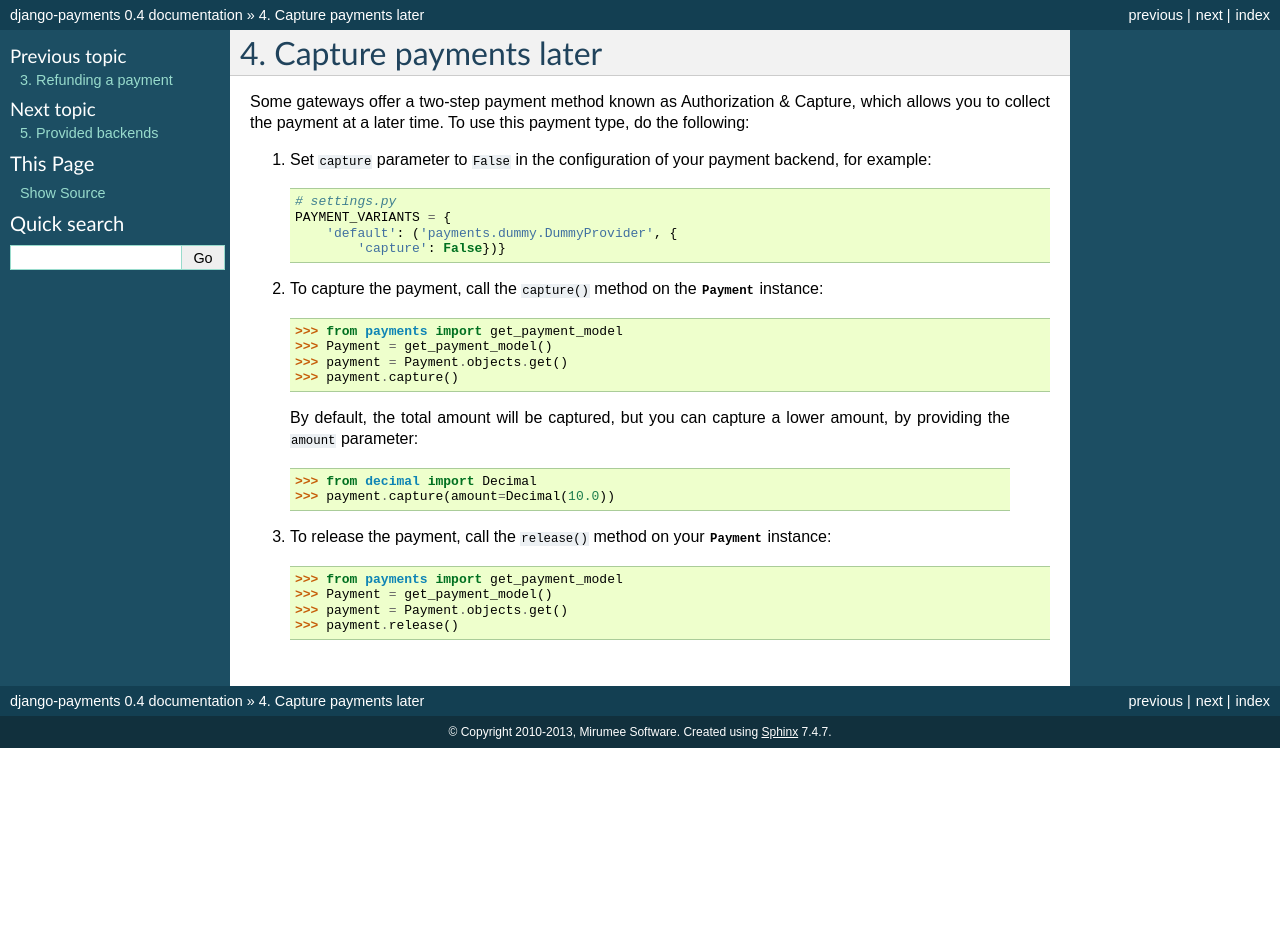
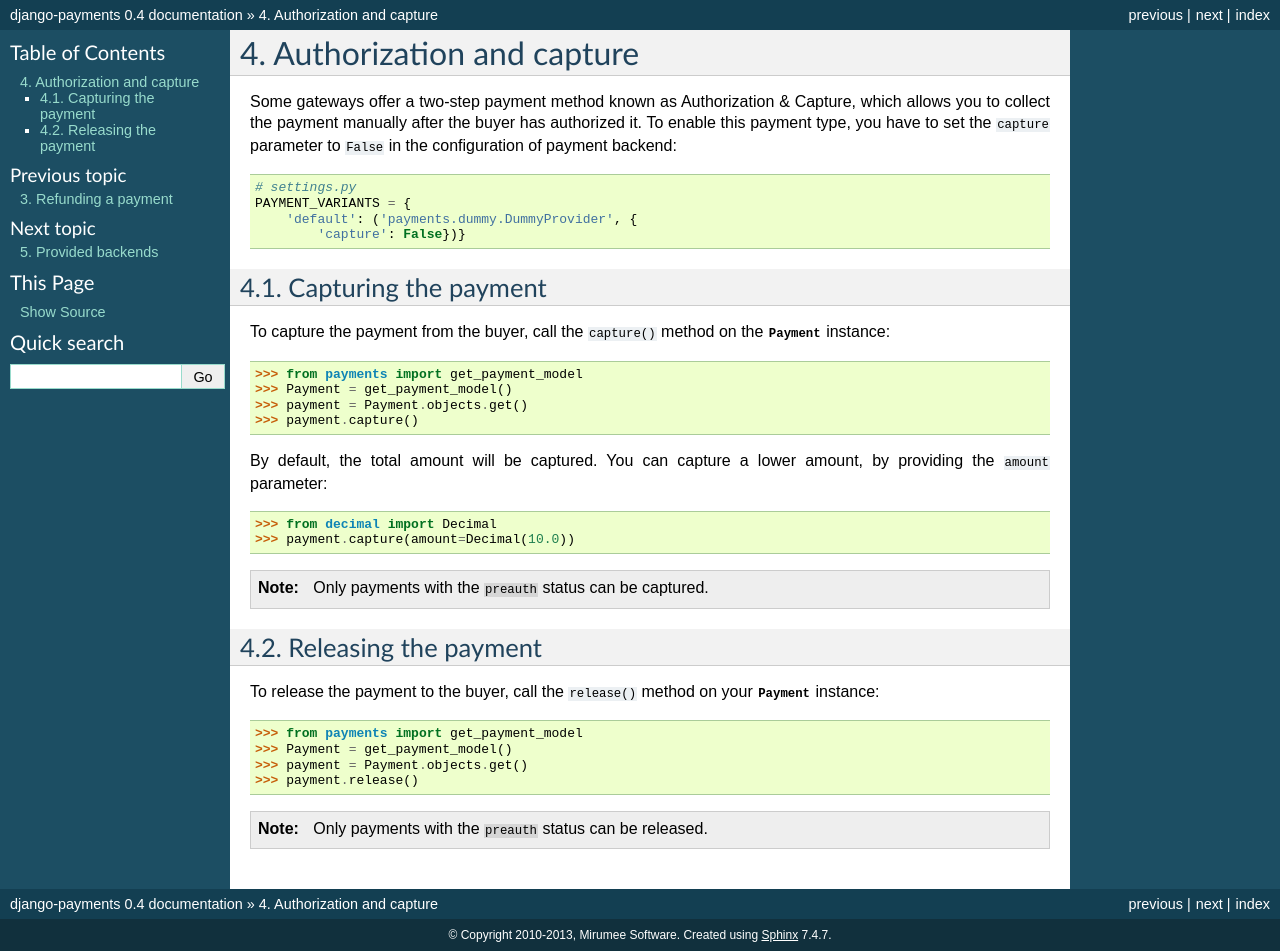
Before and after one commit to jazzband/django-payments, a Sphinx documentation site: the page built from doc/preauth.rst, in a window 1280 px wide. Built offline with Sphinx 7.4.7, drawn with Linux system fonts in a browser that asks for light colours; before the commit the page ends 900 px from its top, so only the background shows below that.

Commit message:
Refactor preauth chapter

```diff
--- a/doc/preauth.rst
+++ b/doc/preauth.rst
@@ -1,34 +1,44 @@
 .. _capture-payments:
 
-Capture payments later
-======================
+Authorization and capture
+=========================
 
-Some gateways offer a two-step payment method known as Authorization & Capture, which allows you to collect the payment at a later time. To use this payment type, do the following:
+Some gateways offer a two-step payment method known as Authorization & Capture, which allows you to collect the payment manually after the buyer has authorized it. To enable this payment type, you have to set the ``capture`` parameter to ``False`` in the configuration of payment backend::
 
-1. Set ``capture`` parameter to ``False`` in the configuration of your payment backend, for example::
-
-      # settings.py
-      PAYMENT_VARIANTS = {
-          'default': ('payments.dummy.DummyProvider', {
-              'capture': False})}
+    # settings.py
+    PAYMENT_VARIANTS = {
+        'default': ('payments.dummy.DummyProvider', {
+            'capture': False})}
 
 
-2. To capture the payment, call the ``capture()`` method on the :class:`Payment` instance::
+Capturing the payment
+---------------------
+To capture the payment from the buyer, call the ``capture()`` method on the :class:`Payment` instance::
 
-    >>> from payments import get_payment_model
-    >>> Payment = get_payment_model()
-    >>> payment = Payment.objects.get()
-    >>> payment.capture()
+  >>> from payments import get_payment_model
+  >>> Payment = get_payment_model()
+  >>> payment = Payment.objects.get()
+  >>> payment.capture()
 
-  By default, the total amount will be captured, but you can capture a lower amount, by providing the ``amount`` parameter::
+By default, the total amount will be captured. You can capture a lower amount, by providing the ``amount`` parameter::
 
     >>> from decimal import Decimal
     >>> payment.capture(amount=Decimal(10.0))
 
+.. note::
 
-3. To release the payment, call the ``release()`` method on your :class:`Payment` instance::
+  Only payments with the ``preauth`` status can be captured.
 
-    >>> from payments import get_payment_model
-    >>> Payment = get_payment_model()
-    >>> payment = Payment.objects.get()
-    >>> payment.release()
+
+Releasing the payment
+---------------------
+To release the payment to the buyer, call the ``release()`` method on your :class:`Payment` instance::
+
+  >>> from payments import get_payment_model
+  >>> Payment = get_payment_model()
+  >>> payment = Payment.objects.get()
+  >>> payment.release()
+
+.. note::
+
+  Only payments with the ``preauth`` status can be released.
```
